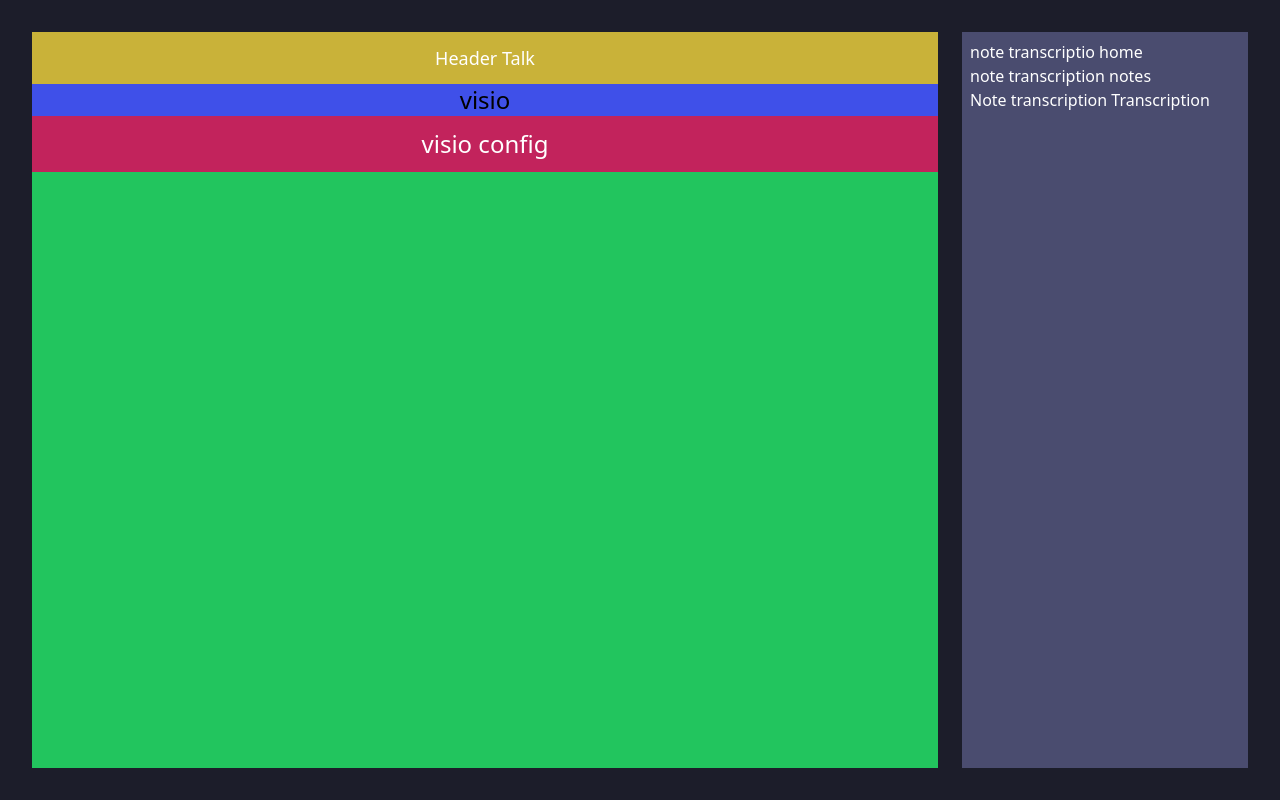
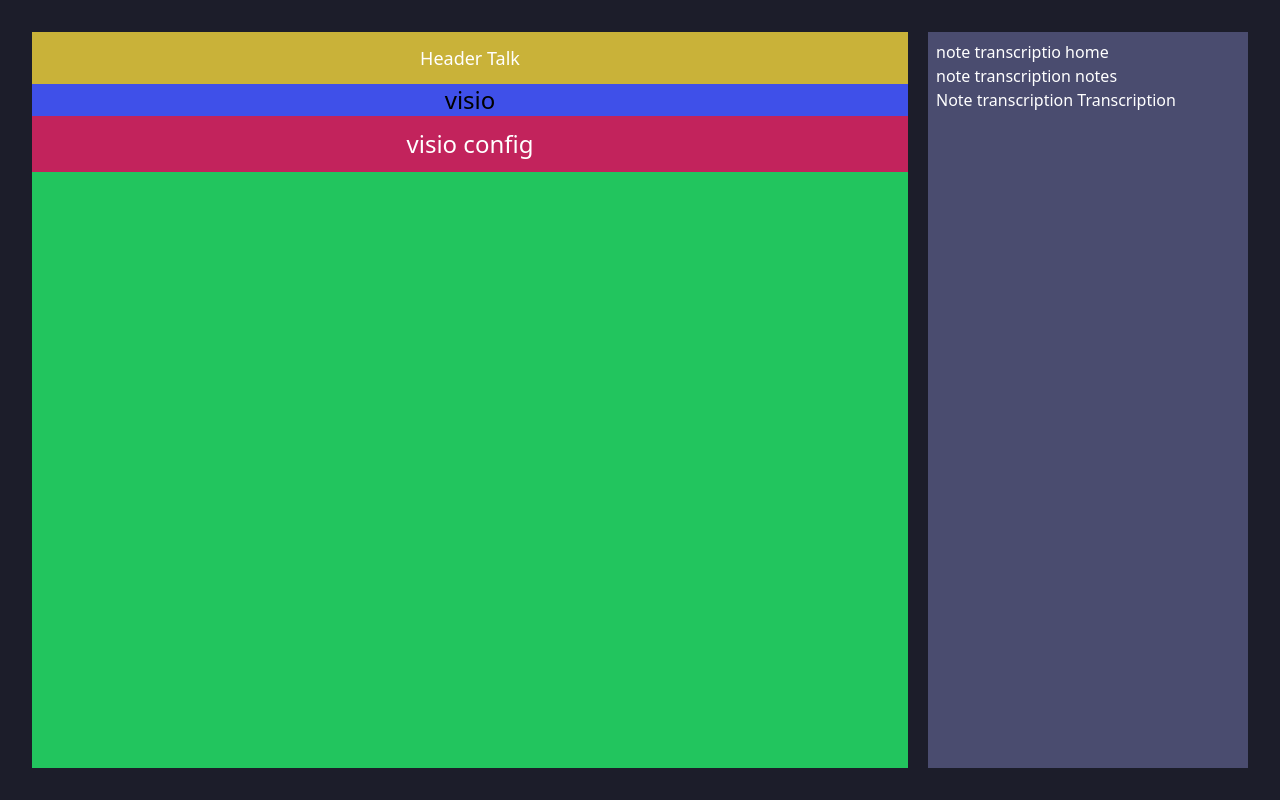
Before and after one commit to ngimdock/visio-zemfack, a Next.js app: page /life-meeting in a window 1280 px wide. Built offline with nearby package versions, Linux system fonts and the light colour scheme.

Commit message:
Defining layouts

```diff
--- a/src/screens/life-meeting/life-meeting-body.tsx
+++ b/src/screens/life-meeting/life-meeting-body.tsx
@@ -3,7 +3,7 @@ import { Talk } from "./modules/talk/talk";
 
 export const LifeMeetingBody = () => {
   return (
-    <section className="grid w-full h-screen grid-cols-12 p-8 gap-x-6 bg-primary">
+    <section className="justify-end w-full h-screen p-8 md:space-x-3 lg:space-x-5 md:flex bg-primary">
       <Talk />
       <NoteTranscription />
     </section>
--- a/src/screens/life-meeting/modules/note-transcription/note-transcription.tsx
+++ b/src/screens/life-meeting/modules/note-transcription/note-transcription.tsx
@@ -4,7 +4,7 @@ import { Transcription } from "./sections/transcription";
 
 export const NoteTranscription = () => {
   return (
-    <aside className="col-span-3 p-2 text-white bg-secondary">
+    <aside className="w-full p-2 mt-5 text-white md:mt-0 md:w-72 bg-secondary lg:w-80 shrink-0">
       <Home />
       <Note />
       <Transcription />
--- a/src/screens/life-meeting/modules/talk/talk.tsx
+++ b/src/screens/life-meeting/modules/talk/talk.tsx
@@ -4,7 +4,7 @@ import { VisioConfig } from "./sections/visio-config";
 
 export const Talk = () => {
   return (
-    <main className="h-full col-span-9 bg-green-500">
+    <main className="w-full md:h-full max-w-[920px] col-span-9 bg-green-500">
       <Header />
       <Visio />
       <VisioConfig />
```
